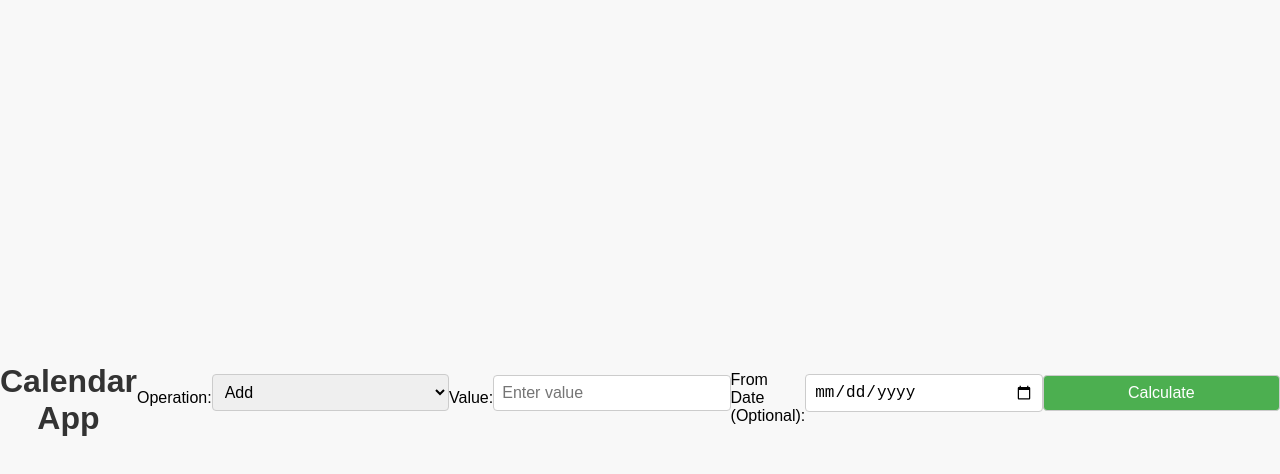
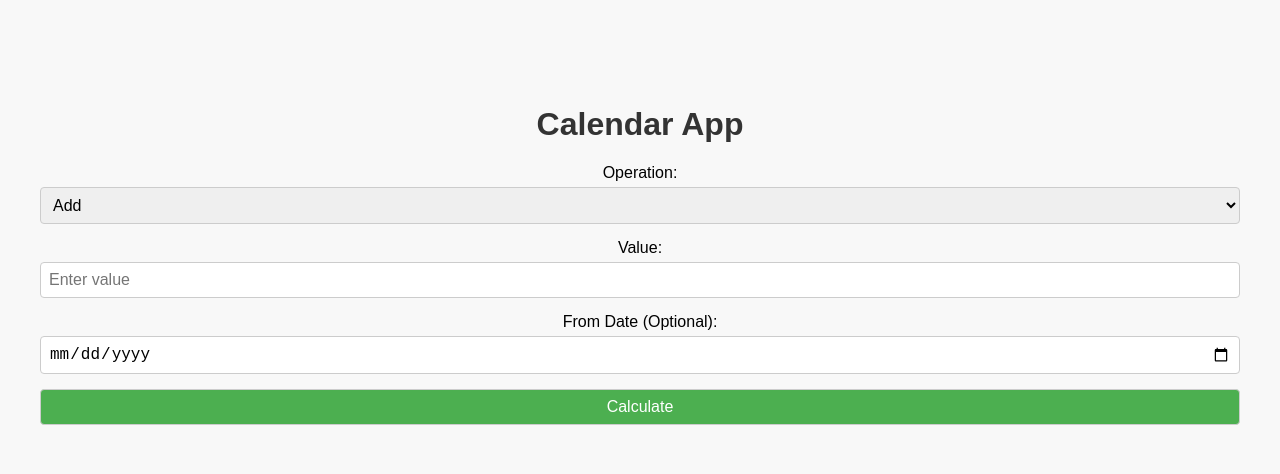
Before and after one commit to VirtualDharm/kennect, a website: page client/index.html in a window 1280 px wide. Drawn offline with Linux system fonts and the light colour scheme.

Commit message:
display editing

```diff
--- a/client/index.html
+++ b/client/index.html
@@ -13,7 +13,10 @@
       display: flex;
       align-items: center;
       justify-content: center;
-      height: 100vh;
+      height: 70vh;
+      padding-left: 5vh;
+      padding-right: 5vh;
+      flex-direction: column;
     }
 
     h1 {
```
